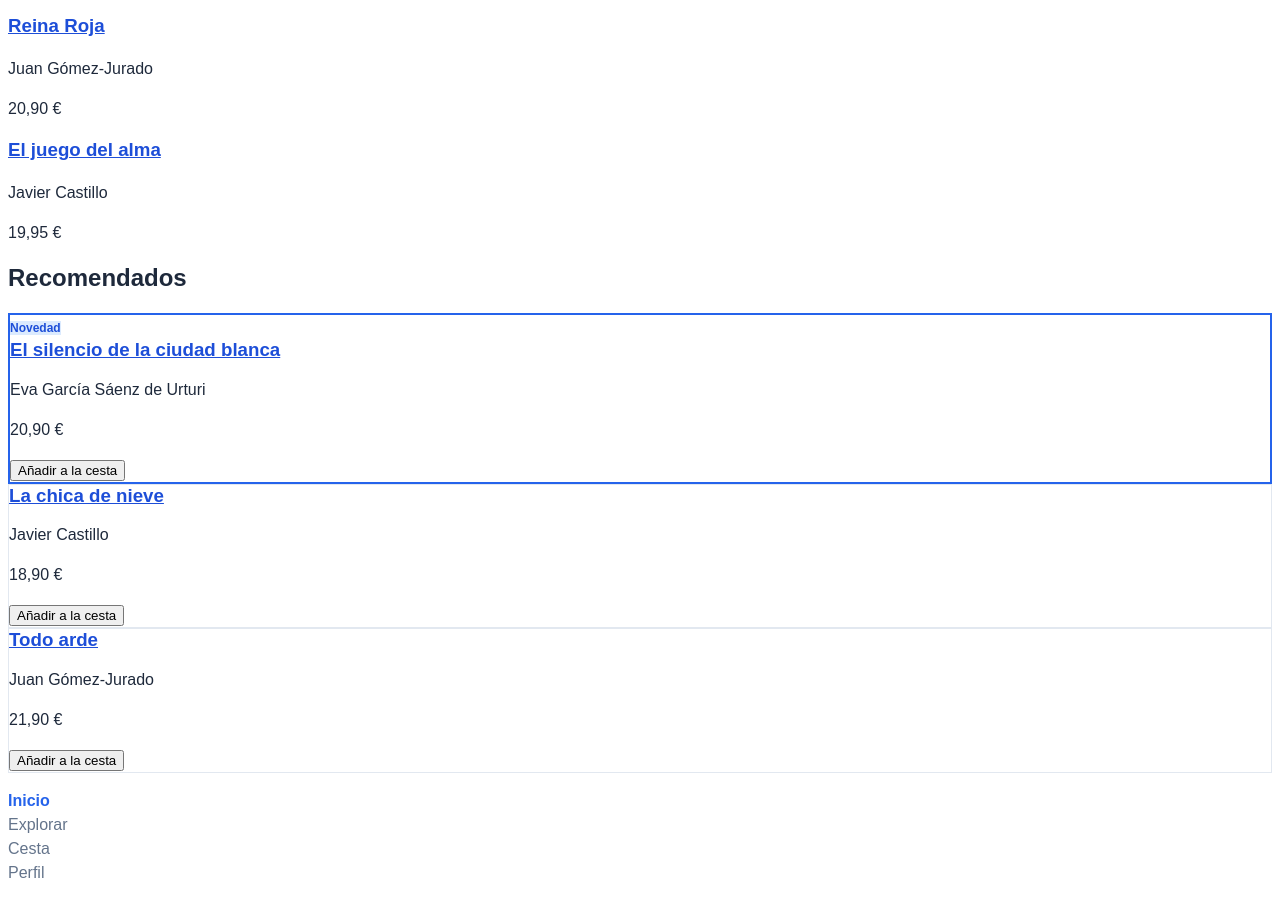
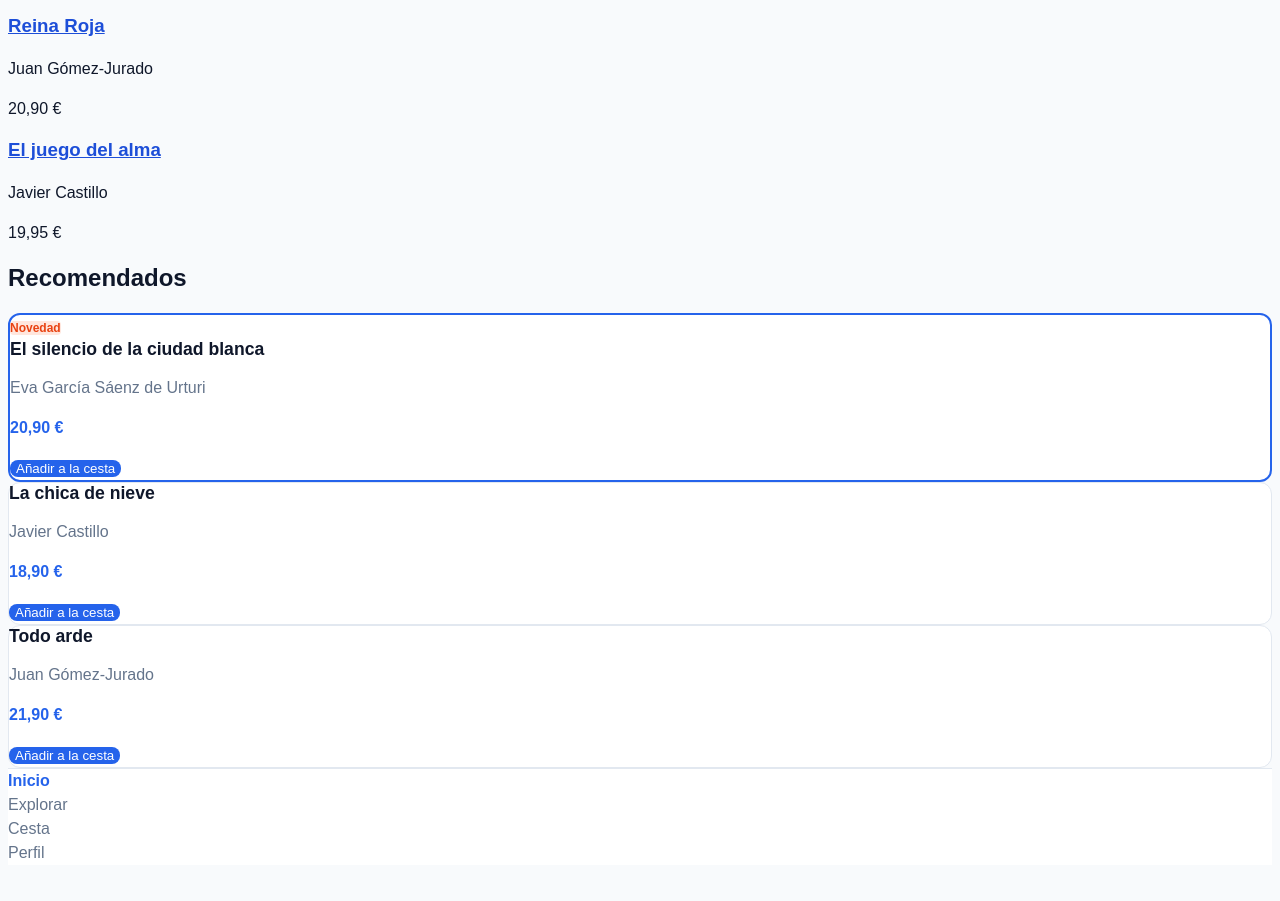
Before and after one commit to medaidani93/trastienda-ud4-MohamedAidani, a plain HTML site: page index.html in a window 1280 px wide. Shown: the part 457-1358 px from the top of the page. After the commit the page ends 1330 px from the top, so only its background shows below. Drawn offline with Linux system fonts and the light colour scheme.

Commit message:
añade tokens en :root, color oklch y anidamiento nativo

```diff
--- a/css/estilo.css
+++ b/css/estilo.css
@@ -1,9 +1,47 @@
+:root {
+  /* --- TOKENS DE COLOR PRIMARIO --- */
+  --color-primary-50:  #eff6ff;
+  --color-primary-100: #dbeafe;
+  --color-primary-200: #bfdbfe;
+  --color-primary-300: #93c5fd;
+  --color-primary-400: #60a5fa;
+  --color-primary-500: #2563eb;
+  --color-primary-600: #1d4ed8;
+  --color-primary-700: #1d40af;
+  --color-primary-800: #1e3a8a;
+  --color-primary-900: #172554;
+
+  /* --- TOKENS NEUTROS --- */
+  --color-neutral-50:  #f8fafc;
+  --color-neutral-100: #f1f5f9;
+  --color-neutral-200: #e2e8f0;
+  --color-neutral-300: #cbd5e1;
+  --color-neutral-500: #64748b;
+  --color-neutral-800: #1e293b;
+  --color-neutral-900: #0f172a;
+
+  /* --- COLOR MODERNO OKLCH (Experimento) --- */
+  --color-accent-oklch: oklch(0.62 0.21 35);
+  --color-accent-surface: oklch(0.95 0.04 35);
+
+  /* --- VARIABLES SEMÁNTICAS --- */
+  --bg-page:       var(--color-neutral-50);
+  --bg-card:       #ffffff;
+  --text-main:     var(--color-neutral-900);
+  --text-muted:    var(--color-neutral-500);
+  --border-subtle: var(--color-neutral-200);
+  --brand:         var(--color-primary-500);
+  --brand-hover:   var(--color-primary-600);
+  --radius-md:     8px;
+}
+
 @layer base, components, utilities;
 
 @layer base {
   body {
     font-family: Arial, Helvetica, sans-serif;
-    color: #1e293b;
+    background-color: var(--bg-page);
+    color: var(--text-main);
     line-height: 1.5;
   }
 
@@ -12,90 +50,135 @@
   }
 
   a {
-    color: #1d4ed8;
+    color: var(--brand-hover);
   }
 }
 
 @layer components {
   header {
-    background-color: #0f172a;
-    color: #ffffff;
-  }
+    background-color: var(--color-neutral-900);
+    color: var(--bg-card);
 
-  header > a {
+    > a {
       color: inherit;
       text-decoration: none;
       font-weight: 700;
     }
 
-  /* Barra de navegación inferior */
-  nav > ul {
+    button[aria-label] {
+      color: inherit;
+      border-color: var(--text-muted);
+    }
+  }
+
+  /* Barra de navegación inferior anidada */
+  nav {
+    background-color: var(--bg-card);
+    border-top: 1px solid var(--border-subtle);
+
+    ul {
       list-style: none;
       padding: 0;
+      margin: 0;
     }
 
-  nav a {
+    a {
+      color: var(--text-muted);
       text-decoration: none;
-  }
 
-  nav a:not([aria-current="page"]) {
-    color: #64748b;
-  }
-
-  nav a[aria-current="page"] {
-    color: #2563eb;
+      &[aria-current="page"] {
+        color: var(--brand);
         font-weight: 700;
       }
 
-  nav a:hover {
-    color: #1e293b;
+      &:hover {
+        color: var(--text-main);
       }
 
-  nav a:focus-visible {
-    outline: 2px solid #2563eb;
+      &:focus-visible {
+        outline: 2px solid var(--brand);
         outline-offset: 2px;
       }
-
-  /* Tarjetas de recomendados */
-  .card {
-    background-color: #ffffff;
-    border: 1px solid #e2e8f0;
+    }
   }
 
-  .card h3 {
+  /* Tarjeta de libro con anidamiento y tokens semánticos */
+  article.card {
+    background-color: var(--bg-card);
+    border: 1px solid var(--border-subtle);
+    border-radius: 12px;
+
+    &:hover {
+      border-color: var(--brand);
+    }
+
+    h3 {
       margin: initial;
+      color: var(--text-main);
+      font-size: 1.1rem;
+
+      a {
+        text-decoration: none;
+        color: inherit;
+      }
+    }
+
+    .card-author {
+      color: var(--text-muted);
+    }
+
+    .card-price {
+      font-weight: 700;
+      color: var(--brand);
+    }
+
+    button {
+      background-color: var(--brand);
+      color: var(--bg-card);
+      border: none;
+      border-radius: var(--radius-md);
+      cursor: pointer;
+
+      &:hover {
+        background-color: var(--brand-hover);
+      }
+    }
   }
 
   h2 + .card {
-    border-top: 2px solid #2563eb;
+    border-top: 2px solid var(--brand);
   }
 
-  /* Badges */
+  /* Badges con variables locales y variante oklch() */
   .badge {
-    background-color: #dbeafe;
-    color: #1d4ed8;
+    --badge-bg: var(--color-primary-100);
+    --badge-color: var(--brand-hover);
+
+    background-color: var(--badge-bg);
+    color: var(--badge-color);
     font-size: 0.75rem;
     font-weight: 600;
-  }
+    border-radius: 4px;
 
-  .badge:empty {
+    &:empty {
       display: none;
     }
 
+    &.badge--accent {
+      --badge-bg: var(--color-accent-surface);
+      --badge-color: var(--color-accent-oklch);
+    }
+  }
+
   article:has(.badge:not(:empty)) {
-    border: 2px solid #2563eb;
+    border: 2px solid var(--brand);
   }
 
   /* Botones de solo icono */
   button[aria-label] {
     font: revert;
     background-color: transparent;
-    border: 1px solid #cbd5e1;
+    border: 1px solid var(--color-neutral-300);
     cursor: pointer;
   }
-
-  header button[aria-label] {
-    color: inherit;
-    border-color: #475569;
 }
-}
--- a/index.html
+++ b/index.html
@@ -46,23 +46,23 @@
     <section>
       <h2>Recomendados</h2>
       <article class="card">
-        <span class="badge">Novedad</span>
+        <span class="badge badge--accent">Novedad</span>
         <h3><a href="detalle.html">El silencio de la ciudad blanca</a></h3>
-        <p>Eva García Sáenz de Urturi</p>
-        <p>20,90 €</p>
+        <p class="card-author">Eva García Sáenz de Urturi</p>
+        <p class="card-price">20,90 €</p>
         <button type="button">Añadir a la cesta</button>
       </article>
       <article class="card">
         <span class="badge"></span>
         <h3><a href="detalle.html">La chica de nieve</a></h3>
-        <p>Javier Castillo</p>
-        <p>18,90 €</p>
+        <p class="card-author">Javier Castillo</p>
+        <p class="card-price">18,90 €</p>
         <button type="button">Añadir a la cesta</button>
       </article>
       <article class="card">
         <h3><a href="detalle.html">Todo arde</a></h3>
-        <p>Juan Gómez-Jurado</p>
-        <p>21,90 €</p>
+        <p class="card-author">Juan Gómez-Jurado</p>
+        <p class="card-price">21,90 €</p>
         <button type="button">Añadir a la cesta</button>
       </article>
     </section>
```
Lines whose indentation alone changed are shown as unchanged.
